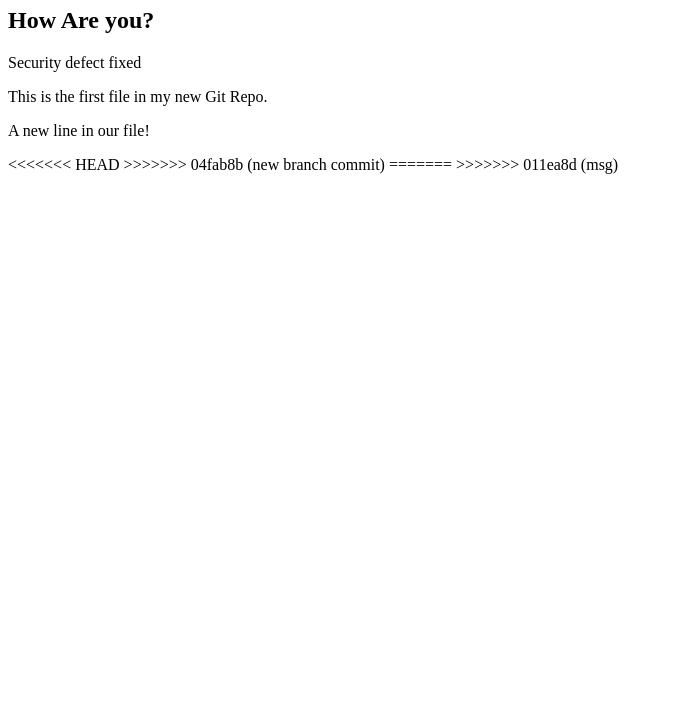
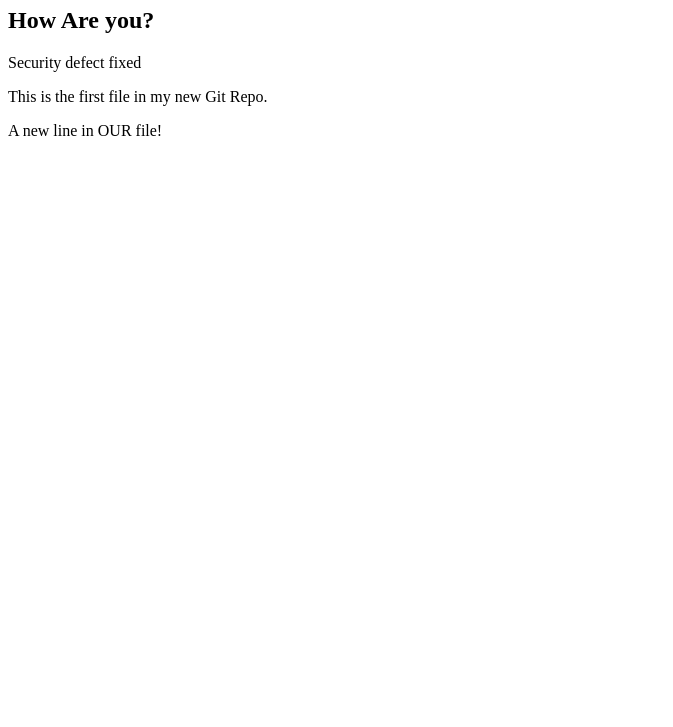
Before and after one commit to MirasSafadi/git-demo, a plain HTML site: page index.html in a window 1280 px wide. Shown: the part 73-800 px from the top of the page, without its empty margins (0-673 px from the left). Drawn offline with Linux system fonts and the light colour scheme.

Commit message:
branch1 commit

```diff
--- a/index.html
+++ b/index.html
@@ -11,10 +11,6 @@
 <p>Security defect fixed</p>
 
 <p>This is the first file in my new Git Repo.</p>
-<p>A new line in our file!</p>
-<<<<<<< HEAD
->>>>>>> 04fab8b (new branch commit)
-=======
->>>>>>> 011ea8d (msg)
+<p>A new line in OUR file!</p>
 
 </html>
```
